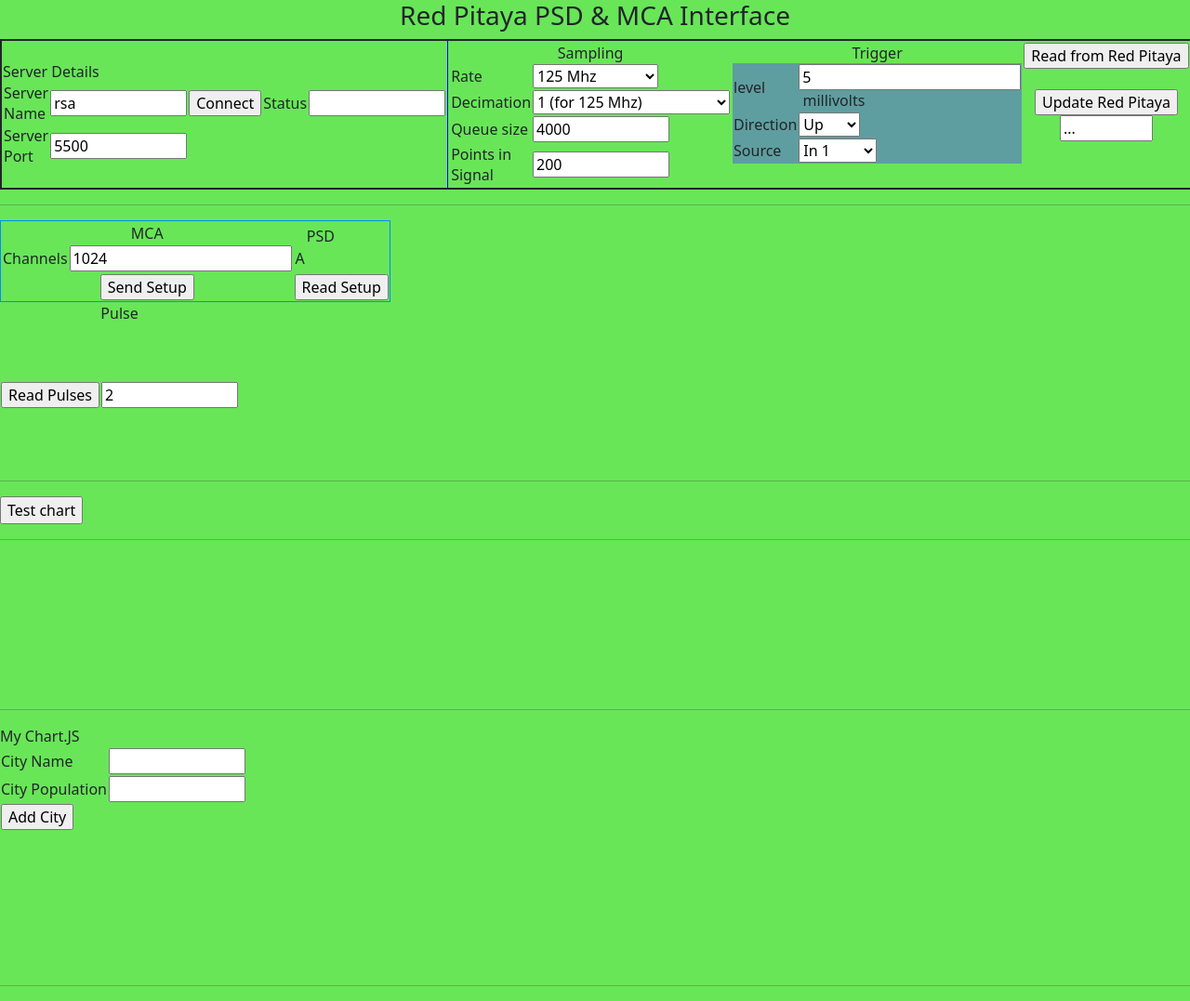
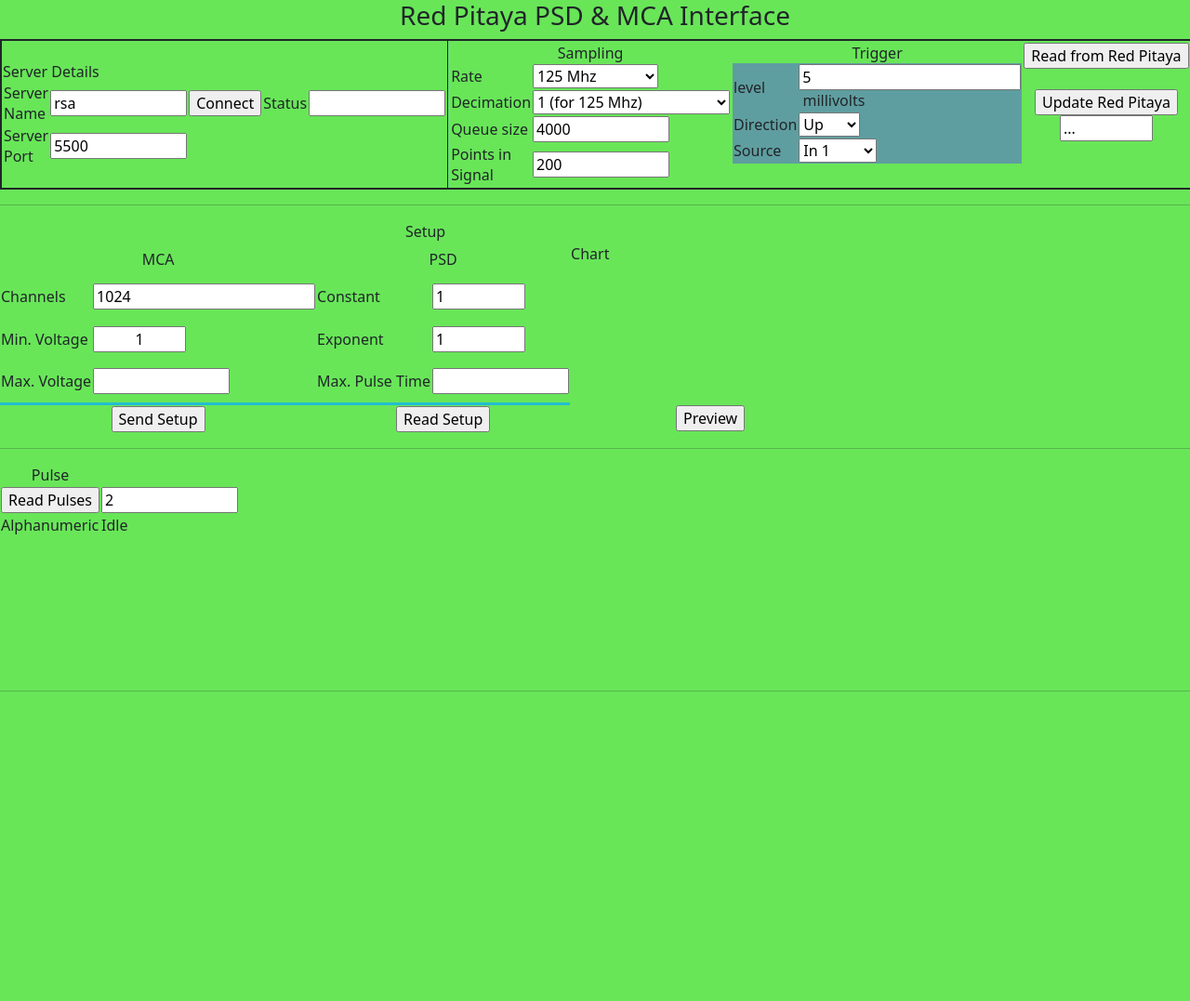
Before and after one commit to omereis/rp_client, a Flask app: template mb/app/templates/index.html in a window 1280 px wide. Shown: the whole page at 93% size. After the commit the page ends 744 px from the top, so only its background shows below. Run offline with Flask 2, Linux system fonts and the light colour scheme; the template is opened without the code that fills it, so the values that code supplies are empty; a map, chart or similar area stays blank; some libraries are stand-ins or nearby versions.

Commit message:
formatted x axis

```diff
--- a/rp_gui/app/static/js/rp_gui.js
+++ b/rp_gui/app/static/js/rp_gui.js
@@ -419,7 +419,7 @@ function downloadPulse (response) {
 var chartPulse=null;
 //-----------------------------------------------------------------------------
 function showPulseOnChart (jPulse) {
-    var n, m, num;
+    var n, m, num, rate, factor;
 
     if (chartPulse == null)
         initPulseChart();
@@ -429,8 +429,18 @@ function showPulseOnChart (jPulse) {
         // X axis
         if (chartPulse.data.labels.length != jPulse[0].length) {
             chartPulse.data.labels = [];
-            for (m=0 ; m < jPulse[0].length ; m++)
-                chartPulse.data.labels.push(m);
+            try {
+                rate = 1.0 / parseFloat(uploadRate ());
+                factor = 1e9;
+            }
+            catch (e) {
+                rate = 1;
+                factor = 1;
+                console.log(e);
+            }
+            for (m=0 ; m < jPulse[0].length ; m++) {
+                chartPulse.data.labels.push(m * rate * factor);
+            }
         }
         for (m=0 ; m < jPulse[n].length ; m++) {
             try {
@@ -448,7 +458,8 @@ function showPulseOnChart (jPulse) {
 }
 //-----------------------------------------------------------------------------
 function initPulseChart() {
-	var myChart=document.getElementById("pulseChart").getContext("2d");
+	//var myChart=document.getElementById("pulseChart").getContext("2d");
+    var myChart=document.getElementById("idCanvas").getContext("2d");
 
 	if (chartPulse == null) {
 		chartPulse = new Chart (myChart,{
@@ -463,6 +474,15 @@ function initPulseChart() {
 				}]
 			},
 			options: {
+                scales : {
+                    x: {
+                        ticks: {
+                            callback: function (val, index) {
+                                return val.toFixed(2);
+                            }
+                        }
+                    }
+                },
                   plugins: {
                     zoom: {
                       pan: {
@@ -489,47 +509,7 @@ function initPulseChart() {
                     }
                 }
             }
-	})
+	    });
 	}
 }
 //-----------------------------------------------------------------------------
-var mdPopChart=null;
-//-----------------------------------------------------------------------------
-function testChart () {
-	var myChart=document.getElementById("myChart").getContext("2d");
-
-	if (mdPopChart == null) {
-		mdPopChart = new Chart (myChart,{
-			type: 'bar', // bar, horizontal bar. pie, line. doughnut, radar. polarArea
-			data: {
-				labels: ["	Baltimore", "Columbia", "Germantown", "Silver Spring", "Waldorf", "Fredrick"],
-				datasets: [{
-					label: 'Population',
-					data: [620915, 99615, 86395, 71452, 67752, 65455],
-                    backgroundcolor: "blue"
-				}]
-			},
-			options: {}
-	})
-	}
-
-}
-//-----------------------------------------------------------------------------
-function onAddCityClick() {
-    var name=null, population=null;
-
-    try {
-        name       = document.getElementById("txtCityName").value;
-        population = document.getElementById("txtCityPopulation").value;
-    }
-    catch (e) {
-        console.log(e);
-    }
-    if ((name != null) && (population != null)) {
-        if (mdPopChart == null)
-            testChart();
-        mdPopChart.data.datasets[0].data.push(population);
-        mdPopChart.data.labels.push(name);
-        mdPopChart.update();
-    }
-}
--- a/rp_gui/app/templates/index.html
+++ b/rp_gui/app/templates/index.html
@@ -104,102 +104,56 @@
 		</tr>
 	</table>
     <hr>
-	<table style="border: 1px solid rgb(0, 140, 255);">
-		<tr>
-		<td>
 	<table>
 		<tr>
+			<td colspan="5" style="text-align: center;">Setup</td>
+		</tr>
+		<tr>
 			<td colspan="2" style="text-align: center;">MCA</td>
+			<td colspan="2" style="text-align: center;">PSD</td>
+			<td rowspan="4">Chart<br><canvas id="psd_review"></canvas></td>
 		</tr>
 		<tr>
 			<td>Channels</td>
 			<td><input id="txtMcaChannels" type="input" value="1024"></td>
+			<td>Constant</td>
+			<td><input id="txtPsdConst" type="input" size="5" value="1"></td>
+		</tr>
+		<tr>
+			<td>Min. Voltage</td>
+			<td><input id="txtMcaMinC" type="input" size="5" style="text-align: center;" value="1"></td>
+			<td>Exponent</td>
+			<td><input id="txtPsdExp" type="input"  size="5" value="1"></td>
+		</tr>
+		<tr>
+			<td>Max. Voltage</td>
+			<td><input id="txtMcaMaxC" type="input" size="10"></td>
+			<td>Max. Pulse Time</td>
+			<td><input id="txtPsePulseTime" type="input" size="10"></td>
+		<tr style="text-align: center;">
+			<td colspan="2" style="text-align: center;border-top: 3px solid rgb(34, 189, 209);"><input type="button" value="Send Setup"></td>
+			<td colspan="2" style="text-align: center;border-top: 3px solid rgb(34, 189, 209);"><input type="button" value="Read Setup"></td>
+			<td><input type="button" value="Preview"></td>
 		</tr>
 		</table>
-		</td>
-		<td>
-			<table>
-				<th>
-					<td>PSD</td>
-				</th>
-				<tr>
-					<td>A</td>
-				</tr>
-			</table>
-		</td>
-		</tr>
-		<tr style="text-align: center;">
-			<td><input type="button" value="Send Setup"></td>
-			<td><input type="button" value="Read Setup"></td>
-		</tr>
-	</table>
+		<hr>
 	<table>
 		<tr>
-			<td colspan="2" style="text-align: center;">Pulse</td>
+			<td style="text-align: center;">Pulse</td>
 		</tr>
 		<tr>
 			<td><input id="btnGetPulse" type="button" onclick="onGetPulses()" value="Read Pulses"></td>
 			<td><input type="text" size="10" id="txtNumPulses" value="2"></td>
-			<td id="cellPulseResult">
-				<canvas id="idCanvas"></canvas>
-			</td>
+			<!-- <td><div id="cellPulseResult">Idle</div></td> -->
+		</tr>
+		<tr>
+			<td>Alphanumeric</td>
+			<td><div id="cellPulseResult">Idle</div></td>
 		</tr>
 	</table>
-<hr>
-<input type="button" onclick="testChart ()" value="Test chart">
-
-<hr>
-	<div class="container">
-		<canvas id="pulseChart"></canvas>
+	<div>
+		<canvas id="idCanvas"></canvas>
 	</div>
 <hr>
-
-<span>My Chart.JS</span>
-<table>
-	<tr>
-		<td>City Name</td>
-		<td><input type="text" id="txtCityName" size="10"></td>
-	</tr>
-	<tr>
-		<td>City Population</td>
-		<td><input type="text" id="txtCityPopulation" size="10"></td>
-	</tr>
-	<tr>
-		<td rowspan="2">
-			<input type="button" id="btnAddCity" value="Add City" onclick="onAddCityClick()">
-		</td>
-	</tr>
-</table>
-<div class="container">
-	<canvas id="myChart"></canvas>
-</div>
-<!--
-	<script>
-	var myChart=document.getElementById("myChart").getContext("2d");
-
-	var massPopChart = new Chart (myChart,{
-		type: 'bar', // bar, horizontal bar. pie, line. doughnut, radar. polarArea
-		data: {
-			labels: ["	Baltimore", "Columbia", "Germantown", "Silver Spring", "Waldorf", "Fredrick"],
-			datasets: [{
-				label: 'Population',
-				data: [620915, 99615, 86395, 71452, 67752]
-			}]
-		},
-		options: {}
-	})
-</script>
--->
-<hr>
-<!--
-	<canvas id="myChartID" style="width:100%;max-width:700px;color: white;"></canvas>
-<hr>
-<div id="chartContainer_demo" style="height: 370px; width: 100%;">
-</div>
-<hr>
-<div id="chartContainer" style="height: 370px; width: 100%;">
-</div>
-<hr>
--->
 </body>
 </html>
```
Lines whose indentation alone changed are shown as unchanged.
